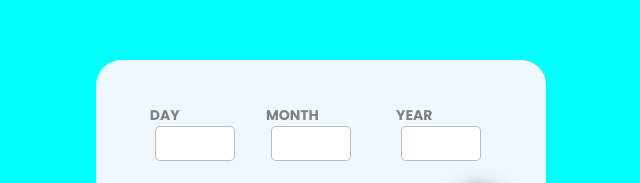
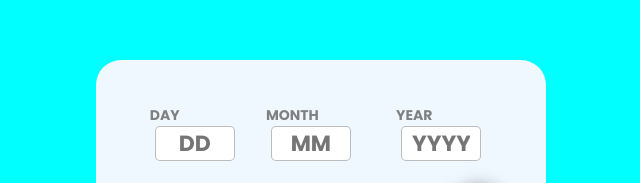
Before and after one commit to gringud/challengeCumpleEdad, a plain HTML site: page index.html in a window 1280 px wide. Shown: the part 115-298 px from the top of the page, without its empty margins (319-959 px from the left). Drawn offline with Linux system fonts and the light colour scheme.

Commit message:
agregado de placeholder

```diff
--- a/index.html
+++ b/index.html
@@ -12,17 +12,17 @@
             <div class="container-arriba">
                 <div class="div-day fechas">
                     <label for="dia">DAY</label>
-                    <input type="number" class="input-day numero-validar" id="dia">
+                    <input type="number" class="input-day numero-validar" id="dia" placeholder="DD">
                     <span class="error-fecha error-dia">Must be a valid day</span>
                 </div>
                 <div class="div-month fechas">
                     <label for="month">MONTH</label>
-                    <input type="number" class="input-month numero-validar" id="month">
+                    <input type="number" class="input-month numero-validar" id="month" placeholder="MM">
                     <span class="error-fecha error-mes">Must be a valid month</span>
                 </div>
                 <div class="div-year fechas">
                     <label for="year">YEAR</label>
-                    <input type="number" class="input-year numero-validar" id="year">
+                    <input type="number" class="input-year numero-validar" id="year" placeholder="YYYY">
                     <span class="error-fecha error-anio">Must be in the past</span>
                 </div>
             </div>
```
